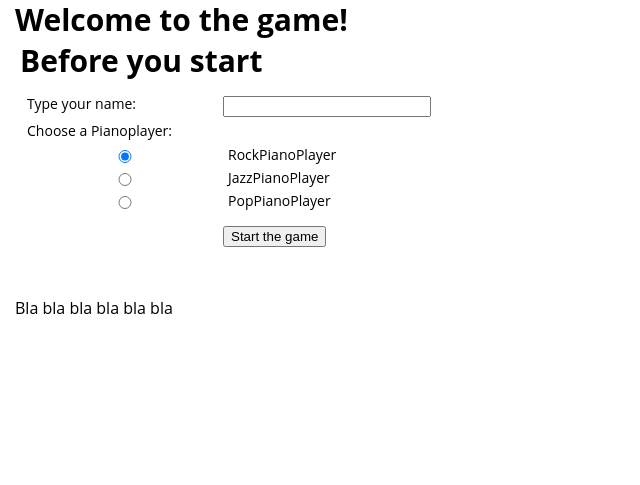
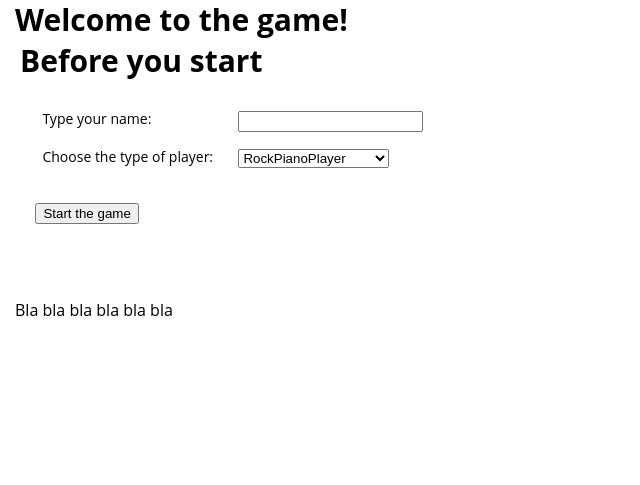
Before and after one commit to Mangemannen66/TheSuperGame, a PHP site: page / in a window 1280 px wide. Shown: the part 133-618 px from the top of the page, without its empty margins (0-640 px from the left). Run offline with PHP 8.4, Linux system fonts and the light colour scheme; data that the repository does not hold is empty; some libraries are stand-ins or nearby versions.

Commit message:
small changes

```diff
--- a/css/style.css
+++ b/css/style.css
@@ -119,6 +119,28 @@ footer {
   padding: 15px;
 }
 
+section form {
+  padding: 1.1em;
+}
+section form label:after {
+  content: "";
+  display: block;
+}
+
+section form input[type="text"]{
+  display: block;
+}
+
+section form select {
+	width: 11.3em;
+}
+
+
+section form input[type="submit"]{
+  display: block;
+  margin-top: 30px;
+}
+
 label {
 	margin-left: .5em;
     width: 13em;
@@ -126,19 +148,13 @@ label {
     padding-right: 1em;
     padding-bottom: .5em;
 }
-#data input {
-    float: left;
-    width: 15em;
-    margin-bottom: .5em;
-}
-#data span {
-    padding-left: .25em;
-}
-#buttons input {
+
+/*#buttons input {
     float: left;
     margin-bottom: .5em;
     margin-top: .8em;
 }
+*/
 br {
     clear: left;
 }
--- a/index.html
+++ b/index.html
@@ -30,21 +30,23 @@
 
         <form action="start_game.php" method="post">
 
-            <div id="data">
+
                 <label>Type your name:</label>
                 <input type="text" name="player_name"><br>
 
-                <label>Choose a Pianoplayer:</label><br>
-                <input type="radio" name="player_class" value="RockPianoPlayer" checked>RockPianoPlayer<br>
-                <input type="radio" name="player_class" value="JazzPianoPlayer">JazzPianoPlayer<br>
-                <input type="radio" name="player_class" value="PopPianoPlayer">PopPianoPlayer<br>
+                <label>Choose the type of player:</label>
+              <select name="player_class">
+                <option selected>RockPianoPlayer</option>
+                <option>JazzPianoPlayer</option>
+                <option>PopPianoPlayer</option>
+              </select><br>
 
-            </div>
 
-            <div id="buttons">
+
+
                 <label>&nbsp;</label>
                 <input type="submit" value="Start the game"><br>
-            </div>
+
 
         </form>
         </section>
```
